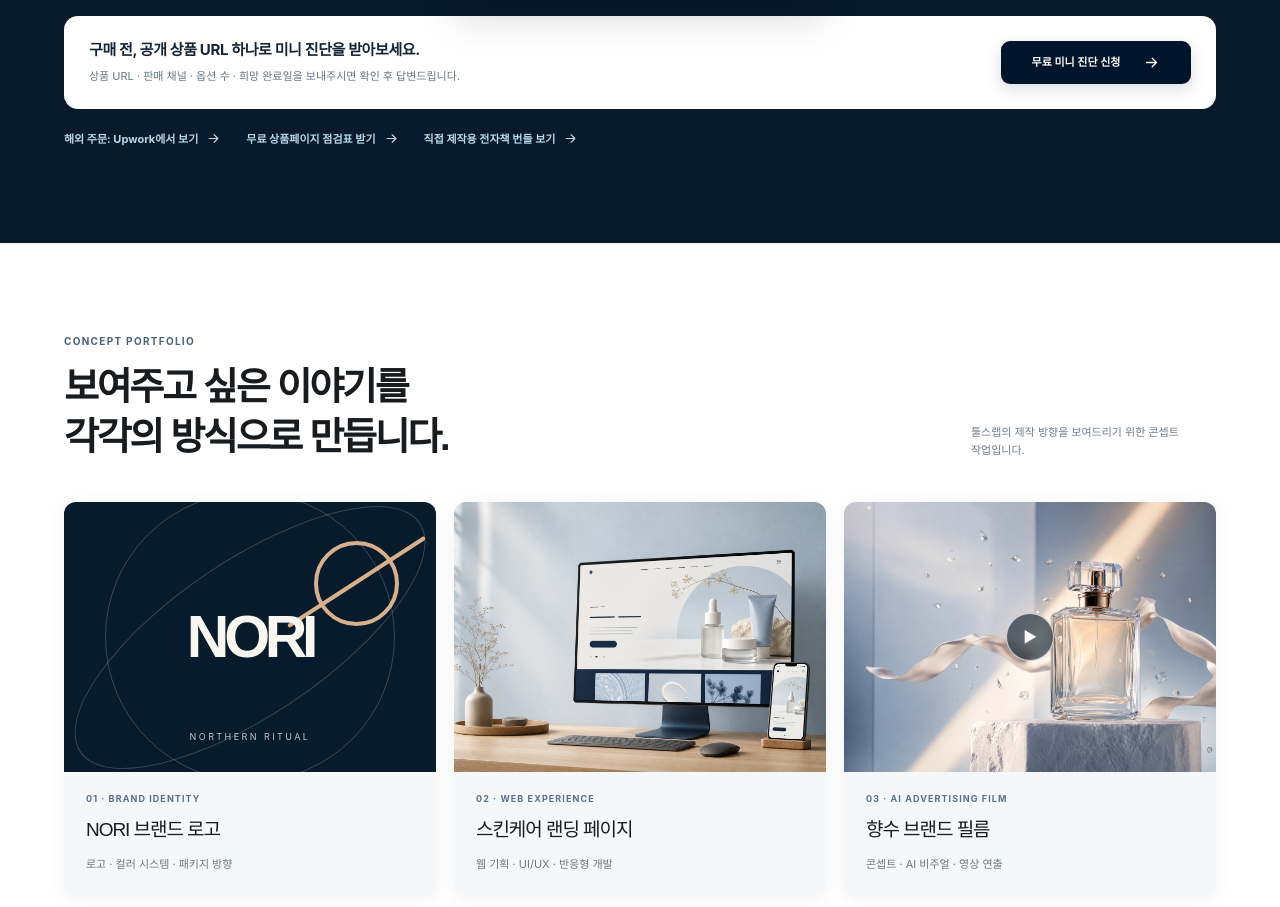
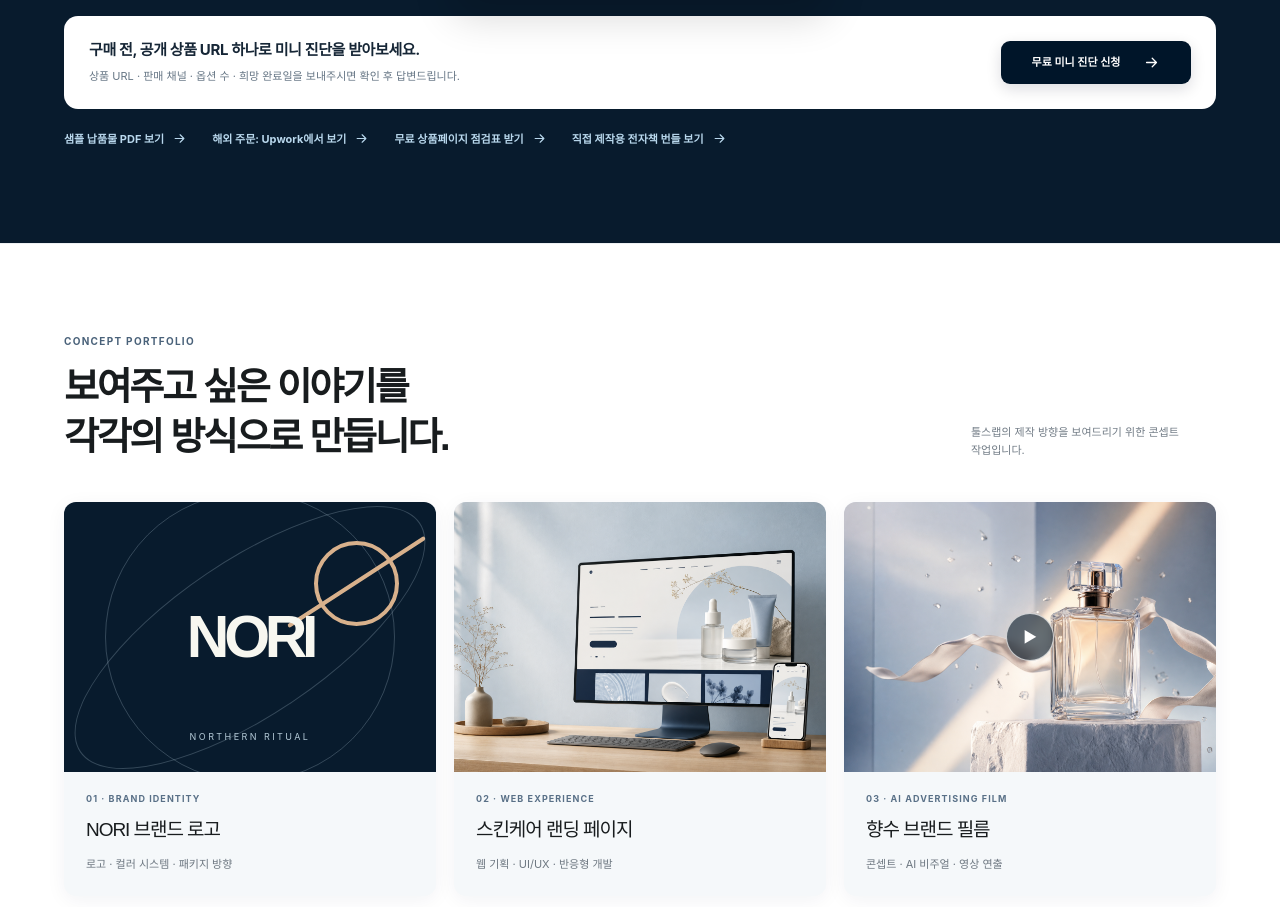
Before and after one commit to allweek1-lab/toolslab-website, a Next.js app: page / in a window 1280 px wide. Shown: the part 2345-3252 px from the top of the page. Built offline with nearby package versions, Linux system fonts and the light colour scheme.

Commit message:
Add listing audit sample

```diff
--- a/app/page.tsx
+++ b/app/page.tsx
@@ -181,6 +181,7 @@
           </div>
 
           <div className="listing-links" aria-label="해외 주문과 직접 제작 자료">
+            <a href="/tools-lab-listing-source-audit-sample.pdf" target="_blank" rel="noreferrer">샘플 납품물 PDF 보기 <Icon name="arrow" size={15} /></a>
             <a href="https://www.upwork.com/services/product/2097546298889366289" target="_blank" rel="noreferrer">해외 주문: Upwork에서 보기 <Icon name="arrow" size={15} /></a>
             <a href="https://payhip.com/b/89TEa" target="_blank" rel="noreferrer">무료 상품페이지 점검표 받기 <Icon name="arrow" size={15} /></a>
             <a href="https://payhip.com/b/V8mBN" target="_blank" rel="noreferrer">직접 제작용 전자책 번들 보기 <Icon name="arrow" size={15} /></a>
```
Also changed, not shown: 1 other file (tests, documents, lock files or other folders).
